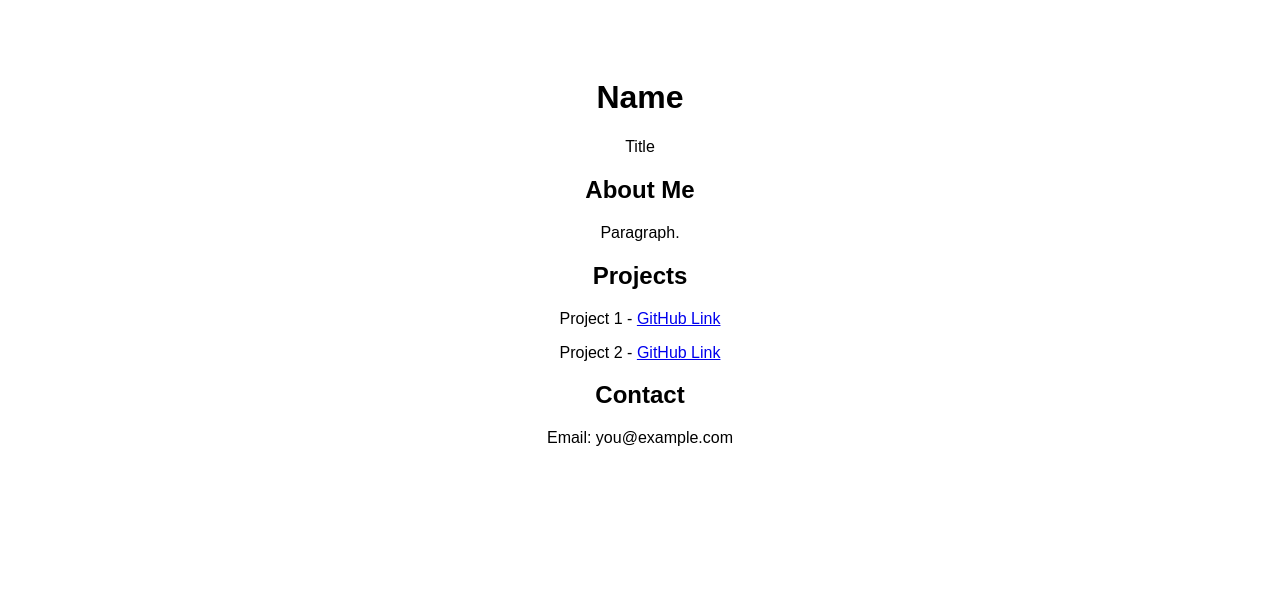
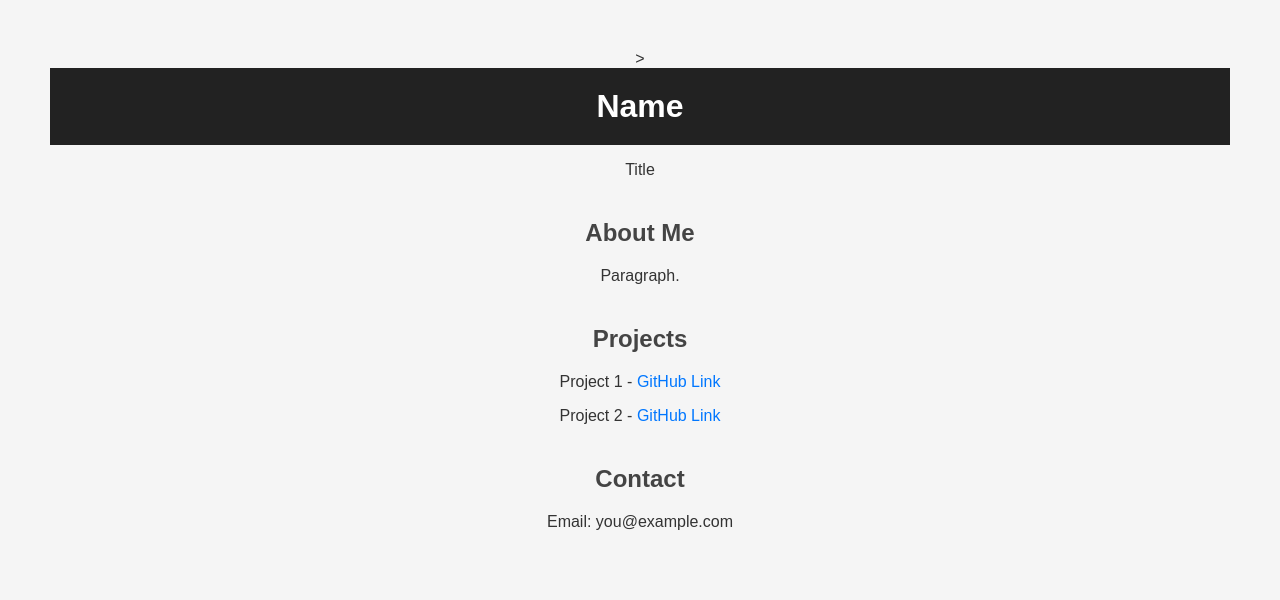
Before and after one commit to Kathy-Dang/portfolio.github.com, a plain HTML site: page index.html in a window 1280 px wide. Drawn offline with Linux system fonts and the light colour scheme.

Commit message:
Update index.html

```diff
--- a/index.html
+++ b/index.html
@@ -3,6 +3,7 @@
 <head>
     <meta charset="UTF-8">
     <title>Portfolio</title>
+    <link rel="stylesheet" href="css/style.css">>
 </head>
 <body style="font-family: Arial; text-align: center; padding: 50px;">
 
```
